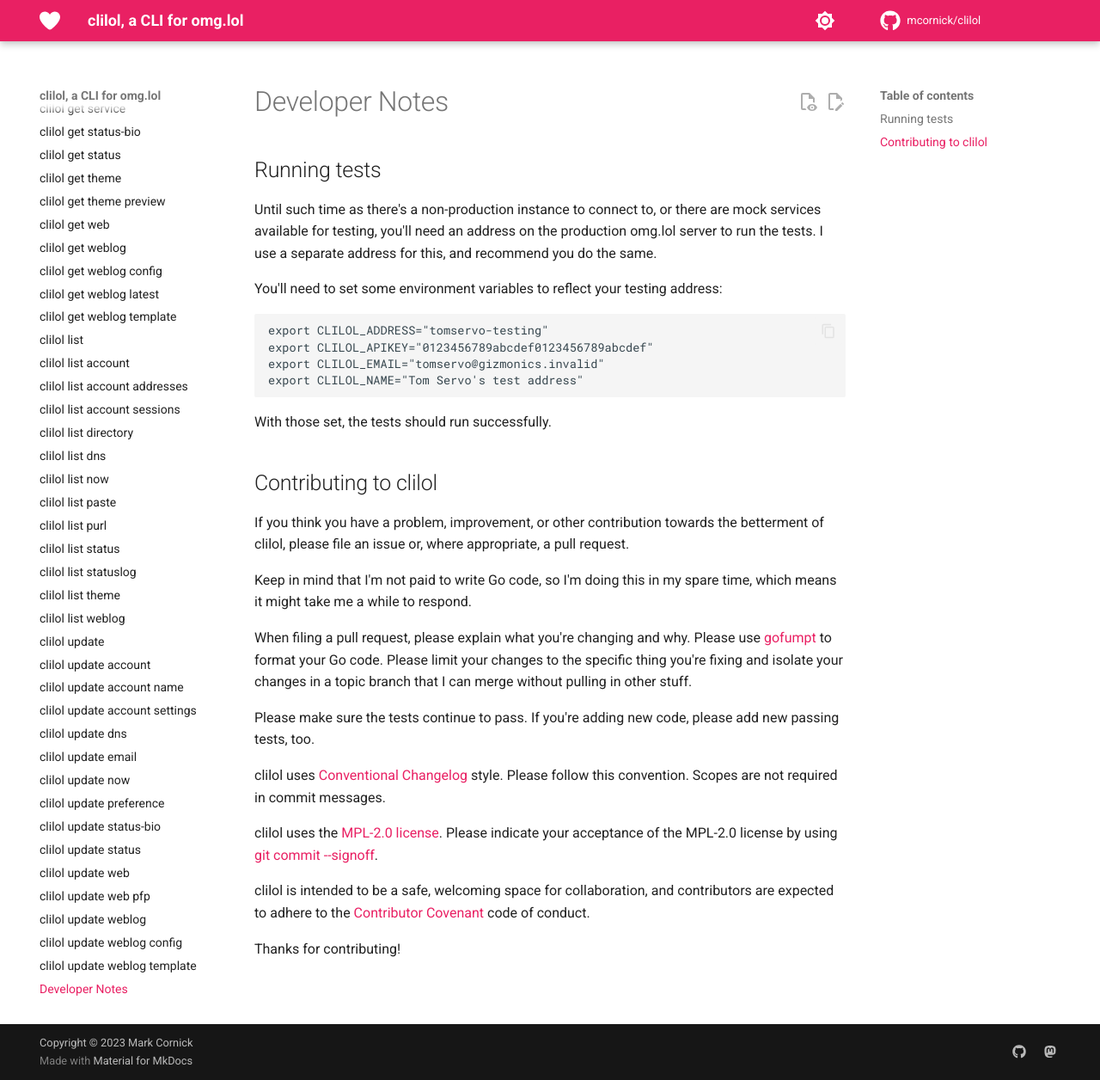
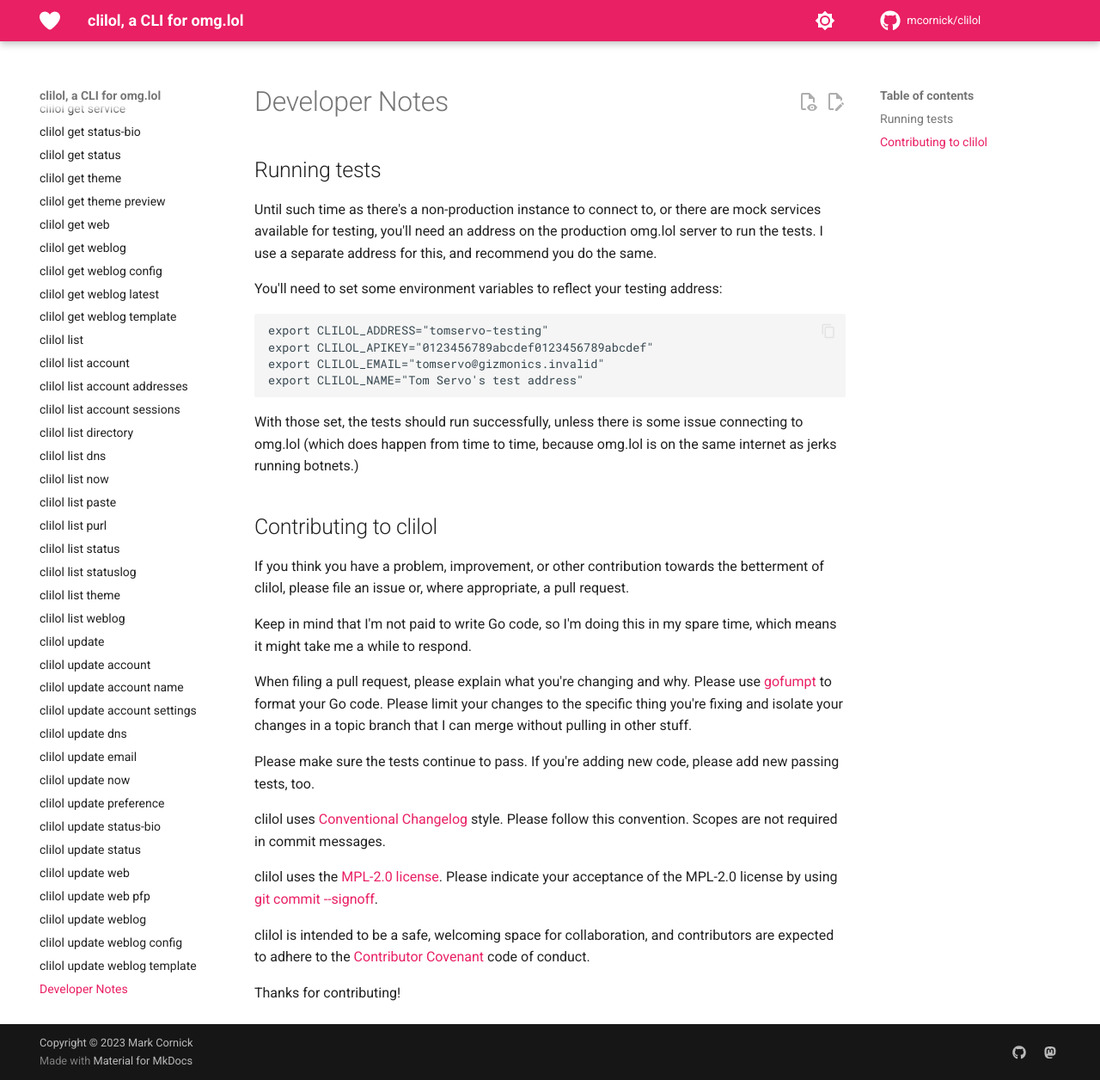
Before and after one commit to mcornick/clilol, an MkDocs documentation site: the page built from docs/developer.md, in a window 1280 px wide and 1256 px high. Shown: the whole window at 86% size. Built offline with MkDocs 1.6.1 and Material for MkDocs 9.7.7, drawn with Linux system fonts in a browser that asks for light colours; comment, search, counter and statistics services are not loaded.

Commit message:
docs: tests might fail if omg.lol is DDOSed
Signed-off-by: Mark Cornick <mcornick@mcornick.com>

````diff
--- a/docs/developer.md
+++ b/docs/developer.md
@@ -15,7 +15,7 @@ export CLILOL_EMAIL="tomservo@gizmonics.invalid"
 export CLILOL_NAME="Tom Servo's test address"
 ```
 
-With those set, the tests should run successfully.
+With those set, the tests should run successfully, unless there is some issue connecting to omg.lol (which does happen from time to time, because omg.lol is on the same internet as jerks running botnets.)
 
 ## Contributing to clilol
 
````
